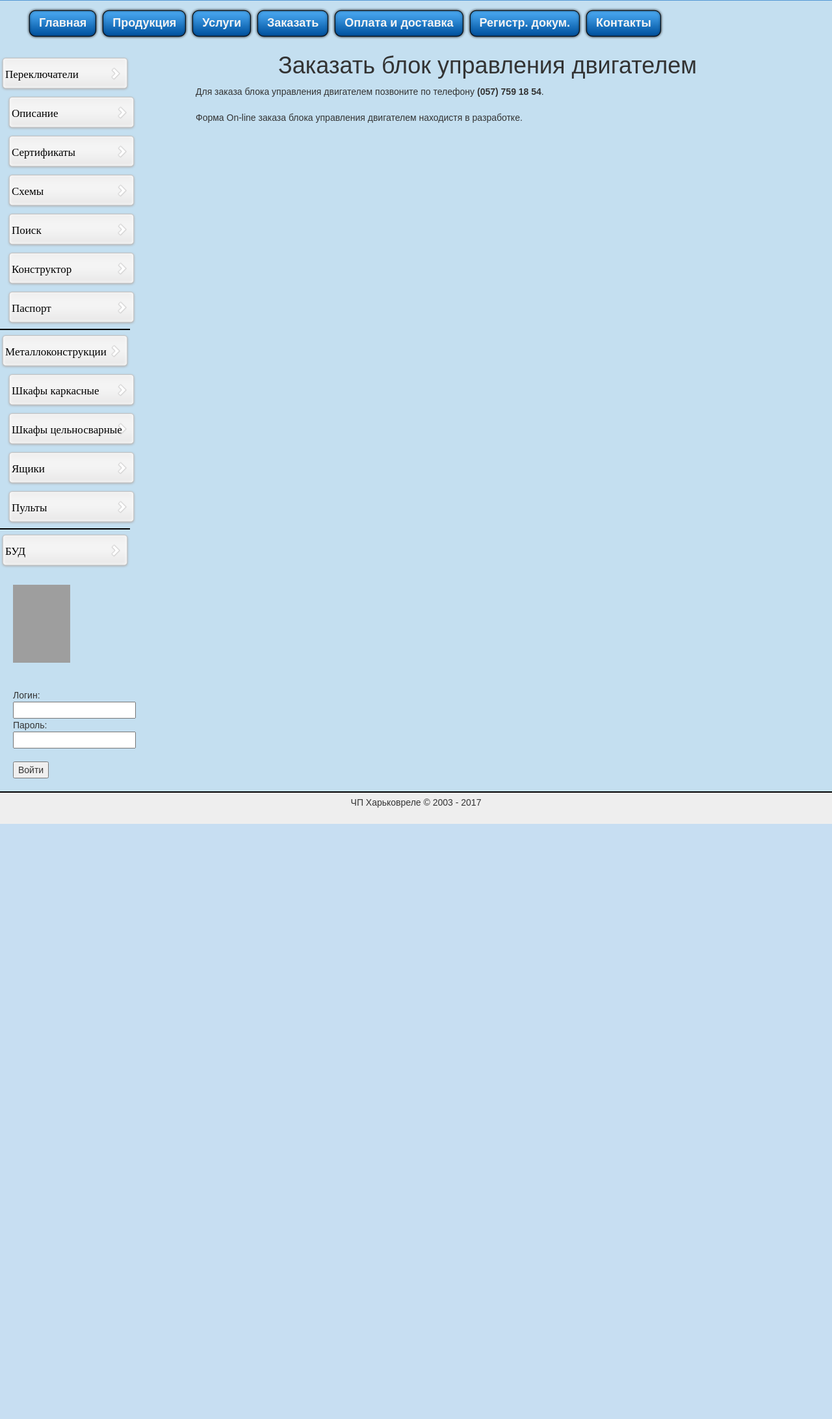
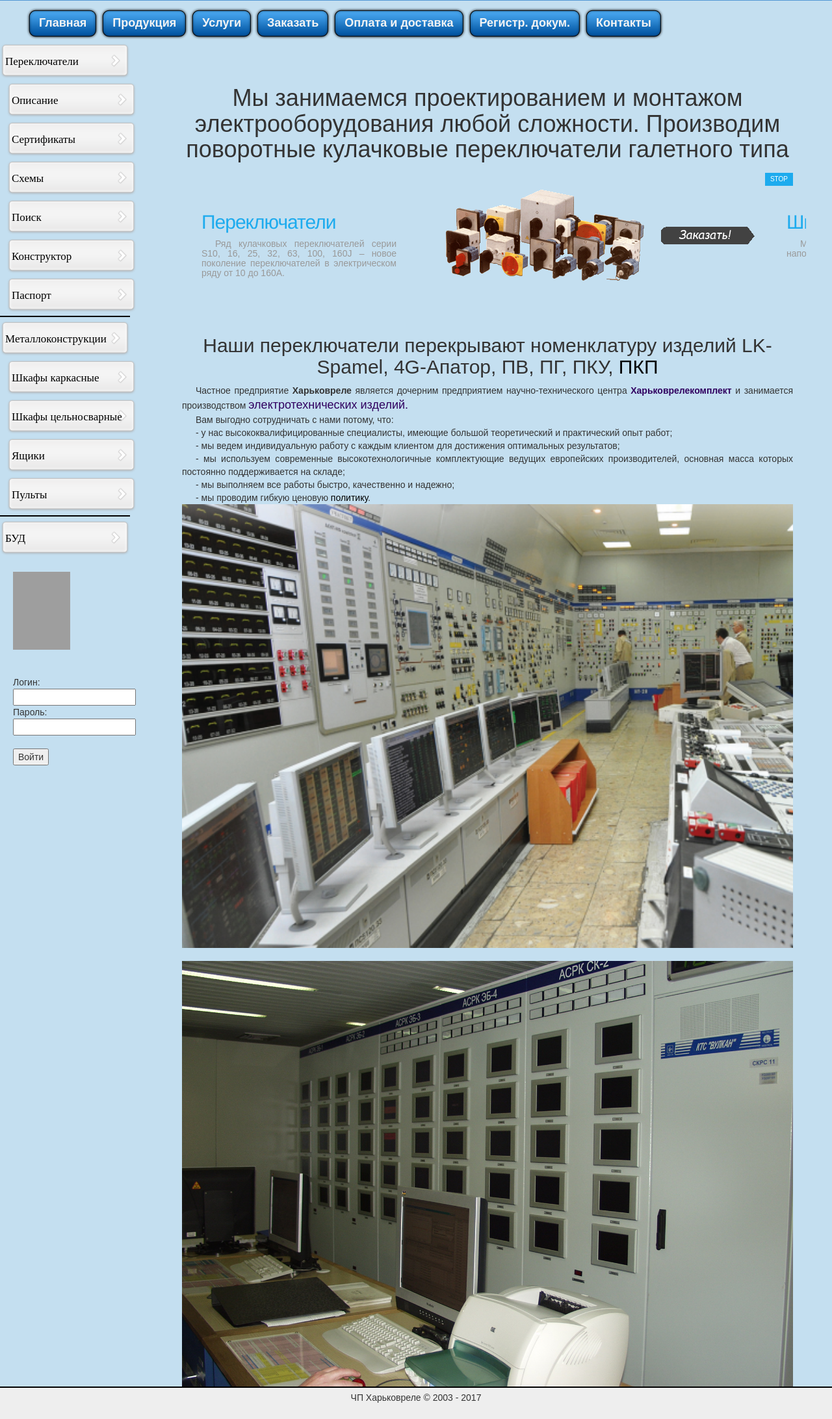
Before and after one commit to randonner65/test, a Yii app: template views/site/index.php in a window 1280 px wide. Shown: the part 307-2491 px from the top of the page at 65% size. Before the commit the page ends 1575 px from the top, so only its background shows below. Run offline with PHP 8.4 and a stand-in for Yii, Linux system fonts and the light colour scheme; the template is opened without the code that fills it, so the values that code supplies are empty; some libraries are stand-ins or nearby versions; grey boxes are pictures that could not be loaded.

Commit message:
out main page

```diff
--- a/assets/AppAsset.php
+++ b/assets/AppAsset.php
@@ -22,6 +22,7 @@ class AppAsset extends AssetBundle
     ];
     public $js = [
         '../web/js/jquery-1.2.6.js',
+        '../web//js/startstop-slider.js',
     ];
     public $depends = [
         'yii\web\YiiAsset',
--- a/views/layouts/header.html
+++ b/views/layouts/header.html
@@ -1,5 +1,5 @@
  <div id = "header" >
-    <a href="http://khrl.com.ua/"><img id = "banner" style = "border: 0; 	margin-bottom: -4px; margin-top: -20px; " src = "/images/banner.jpg" alt = "баннер" width = "100%" /> </a>
+    <a href="/"><img id = "banner" style = "border: 0; 	margin-bottom: -4px; margin-top: -20px; " src = "/images/banner.jpg" alt = "баннер" width = "100%" /> </a>
 
 
 	 <table id = "top_panel" style = "margin: 0" border = "0" width = "100%">
--- a/views/layouts/main.php
+++ b/views/layouts/main.php
@@ -21,7 +21,7 @@ AppAsset::register($this);
     <meta charset="<?= Yii::$app->charset ?>">
     <meta name="viewport" content="width=device-width, initial-scale=1">
     <?= Html::csrfMetaTags() ?>
-    <title>Харьковреле - заказать блок управления двигателем</title>
+
     <meta http-equiv="Content-type" content="text/html; charset=utf8"/>
     <meta name="Keywords" content="Харьковреле, заказать блок управления двигателем, купить блок управления двигателем, продажа блоков управления двигателем" />
     <meta name="Description" content="Харьковреле, заказать блок управления двигателем, купить блок управления двигателем, продажа блоков управления двигателем" />
@@ -36,12 +36,10 @@ AppAsset::register($this);
 <?php require_once "header.html";?>
 <div id = "content" >
     <?php require_once "left_panel.html";?>
-    <div id = "main_content">
-        <h1>Заказать блок управления двигателем</h1>
-        <center><p>Для заказа блока управления двигателем позвоните по телефону <b>(057) 759 18 54</b>.</p></br>
-            <p>Форма On-line заказа блока управления двигателем находистя в разработке.</p></center>
-    </div>
 </div>
+
+<?= $content; ?>
+
 <div class="clear"></div>
 
 <?php //require_once "footer.html";?>
--- a/views/site/index.php
+++ b/views/site/index.php
@@ -2,52 +2,39 @@
 
 /* @var $this yii\web\View */
 
-$this->title = 'My Yii Application';
+$this->title = 'Главная страница';
 ?>
-<div class="site-index">
+<div id = "main_content">
+    <h1>Мы занимаемся проектированием и монтажом электрооборудования любой сложности. Производим поворотные кулачковые переключатели галетного типа</h1>
 
-    <div class="jumbotron">
-        <h1>Congratulations!</h1>
+    <div id="slider">
 
-        <p class="lead">You have successfully created your Yii-powered application.</p>
-
-        <p><a class="btn btn-lg btn-success" href="http://www.yiiframework.com">Get started with Yii</a></p>
+        <div id="mover">
+            <div id="slide-1" class="slide">
+                <h2>Переключатели</h2>
+                <p>Ряд кулачковых переключателей серии S10, 16, 25, 32, 63, 100, 160J – новое поколение переключателей в электрическом ряду от 10 до 160А.</p>
+                <a href="/pages/order_switcher/order_switcher.php"><img src="/images/pereklyuchateli-slide.gif" alt="learn more" /></a>
+            </div>
+            <div class="slide">
+                <h2>Шкафы каркасные</h2>
+                <p>Металлоконструкции каркасные напольного исполнения серии МК</p>
+                <a href="/pages/order_mc/order_mc.php"><img src="/images/shkafi-karkasnie-slide.gif" alt="learn more" /></a>
+            </div>
+            <div class="slide">
+                <h2>Пульты</h2>
+                <p>Пульты управления с наклонной консолью, прямой и без консоли, могут комплектоваться цоколем </p>
+                <a href="/pages/order_mc/order_mc.php"><img src="/images/pulti-slide.gif" alt="learn more" /></a>
+            </div>
+        </div>
     </div>
 
-    <div class="body-content">
-
-        <div class="row">
-            <div class="col-lg-4">
-                <h2>Heading</h2>
-
-                <p>Lorem ipsum dolor sit amet, consectetur adipisicing elit, sed do eiusmod tempor incididunt ut labore et
-                    dolore magna aliqua. Ut enim ad minim veniam, quis nostrud exercitation ullamco laboris nisi ut aliquip
-                    ex ea commodo consequat. Duis aute irure dolor in reprehenderit in voluptate velit esse cillum dolore eu
-                    fugiat nulla pariatur.</p>
-
-                <p><a class="btn btn-default" href="http://www.yiiframework.com/doc/">Yii Documentation &raquo;</a></p>
-            </div>
-            <div class="col-lg-4">
-                <h2>Heading</h2>
-
-                <p>Lorem ipsum dolor sit amet, consectetur adipisicing elit, sed do eiusmod tempor incididunt ut labore et
-                    dolore magna aliqua. Ut enim ad minim veniam, quis nostrud exercitation ullamco laboris nisi ut aliquip
-                    ex ea commodo consequat. Duis aute irure dolor in reprehenderit in voluptate velit esse cillum dolore eu
-                    fugiat nulla pariatur.</p>
-
-                <p><a class="btn btn-default" href="http://www.yiiframework.com/forum/">Yii Forum &raquo;</a></p>
-            </div>
-            <div class="col-lg-4">
-                <h2>Heading</h2>
-
-                <p>Lorem ipsum dolor sit amet, consectetur adipisicing elit, sed do eiusmod tempor incididunt ut labore et
-                    dolore magna aliqua. Ut enim ad minim veniam, quis nostrud exercitation ullamco laboris nisi ut aliquip
-                    ex ea commodo consequat. Duis aute irure dolor in reprehenderit in voluptate velit esse cillum dolore eu
-                    fugiat nulla pariatur.</p>
-
-                <p><a class="btn btn-default" href="http://www.yiiframework.com/extensions/">Yii Extensions &raquo;</a></p>
-            </div>
-        </div>
-
-    </div>
+    <h2>Наши переключатели перекрывают номенклатуру изделий LK-Spamel, 4G-Апатор, ПВ, ПГ, ПКУ, <span style="color: #000000;">ПКП</span></h2>
+    <p>Частное предприятие <strong>Харьковреле</strong><!-- strong--> является дочерним предприятием научно-технического центра <strong><a title="Харьковрелекомплект" name="asd" href="http://ntc.com.ua">Харьковрелекомплект</a></strong><!-- strong--> и занимается производством <a style="font-size: 18px;" title="Металлоконструкции" href="http://khrl.com.ua/pages/metal_constr/metal_constr.php"> электротехнических изделий.</a></p>
+    <p>Вам выгодно сотрудничать с нами потому, что:</p>
+    <p>- у нас высококвалифицированные специалисты, имеющие большой теоретический и практический опыт работ;</p>
+    <p>- мы ведем индивидуальную работу с каждым клиентом для достижения оптимальных результатов;</p>
+    <p>- мы используем современные высокотехнологичные комплектующие ведущих европейских производителей, основная масса которых постоянно поддерживается на складе;</p>
+    <p>- мы выполняем все работы быстро, качественно и надежно;</p>
+    <p>- мы проводим гибкую ценовую <span style="color: #000000;">политику</span>.</p>
+    <img style="border: 0;" src="/images/main_page/raes.png" alt="РАЭС" width="100%" /> </br></br><img style="border: 0;" src="/images/main_page/asrk.jpg" alt="АСРК" width="100%" />
 </div>
```
Also changed, not shown: web/images/main_page/asrk.jpg (added), web/images/main_page/raes.png (added).
